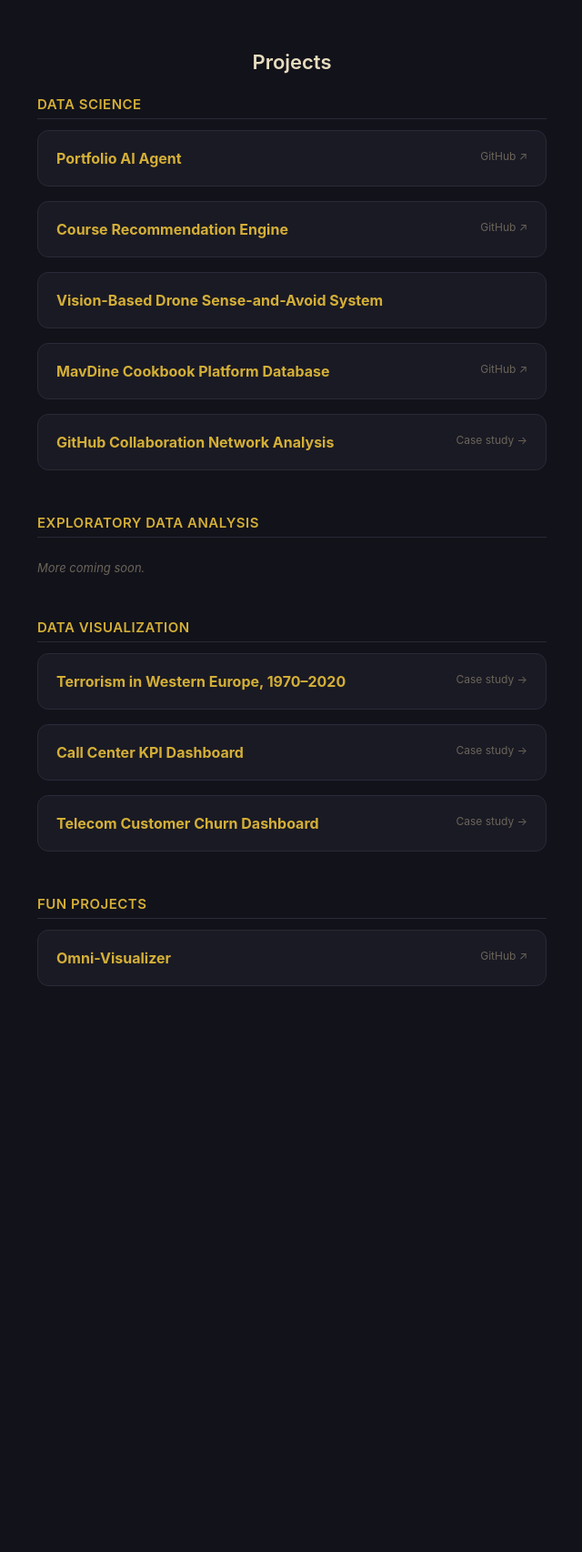
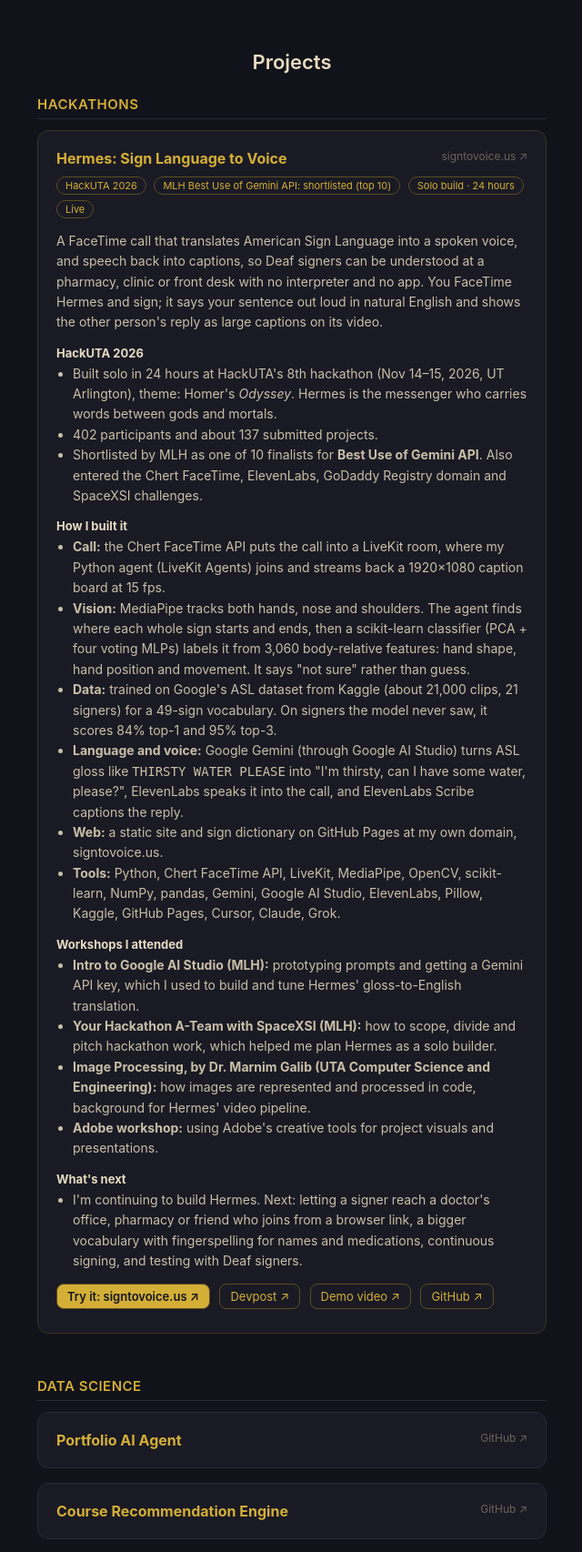
Before and after one commit to alimounim/portfolio-agent, a Flask app: page /projects in a window 1280 px wide. Shown: the part 58-1764 px from the top of the page at 91% size, without its empty margins (319-959 px from the left). Before the commit the page ends 1142 px from the top, so only its background shows below. Run offline with Flask 3, Linux system fonts and the light colour scheme.

Commit message:
Add Hermes, my HackUTA 2026 project, to the portfolio
A featured card on /projects links to signtovoice.us and covers the
event, the MLH Best Use of Gemini API shortlist, how Hermes was built,
the workshops I attended and what's next. The agent's bio gets the same
details.

Co-Authored-By: Claude Opus 5.5 <noreply@anthropic.com>

```diff
--- a/templates/projects.html
+++ b/templates/projects.html
@@ -74,6 +74,69 @@
         opacity: 1;
         margin-top: 10px;
     }
+    /* Featured card: always open, so it works on touch screens too */
+    .project-card.featured {
+        cursor: default;
+        border-color: #3a3424;
+    }
+    .project-card.featured p {
+        max-height: none;
+        opacity: 1;
+        margin-top: 10px;
+    }
+    .project-card.featured h3 a {
+        color: #d4af37;
+        text-decoration: none;
+    }
+    .project-card.featured h3 a:hover .repo-tag {
+        color: #d4af37;
+    }
+    .badge-row {
+        margin-top: 8px;
+    }
+    .badge {
+        display: inline-block;
+        font-size: 11px;
+        color: #d4af37;
+        border: 1px solid #5a4d22;
+        border-radius: 999px;
+        padding: 2px 9px;
+        margin: 0 4px 4px 0;
+    }
+    .feature-body h4 {
+        color: #e6dcc3;
+        font-size: 13px;
+        margin: 14px 0 4px;
+    }
+    .feature-body ul {
+        color: #c9bfa8;
+        font-size: 14px;
+        line-height: 1.6;
+        margin: 0;
+        padding-left: 18px;
+    }
+    .feature-links {
+        margin-top: 14px;
+    }
+    .feature-links a {
+        display: inline-block;
+        color: #d4af37;
+        font-size: 13px;
+        text-decoration: none;
+        border: 1px solid #5a4d22;
+        border-radius: 8px;
+        padding: 5px 11px;
+        margin: 0 6px 6px 0;
+        transition: background 0.2s ease;
+    }
+    .feature-links a:hover {
+        background: #2a2416;
+    }
+    .feature-links a.primary {
+        background: #d4af37;
+        color: #14141c;
+        font-weight: 600;
+    }
     .empty-note {
         width: 100%;
         max-width: 560px;
@@ -85,6 +148,53 @@
 </style>
 
 <h1 class="page-title">Projects</h1>
+
+<div class="section-title">Hackathons</div>
+
+<div class="project-card featured">
+    <h3><a href="https://signtovoice.us" target="_blank" rel="noopener">Hermes: Sign Language to Voice<span class="repo-tag">signtovoice.us ↗</span></a></h3>
+    <div class="badge-row">
+        <span class="badge">HackUTA 2026</span>
+        <span class="badge">MLH Best Use of Gemini API: shortlisted (top 10)</span>
+        <span class="badge">Solo build · 24 hours</span>
+        <span class="badge">Live</span>
+    </div>
+    <p>A FaceTime call that translates American Sign Language into a spoken voice, and speech back into captions, so Deaf signers can be understood at a pharmacy, clinic or front desk with no interpreter and no app. You FaceTime Hermes and sign; it says your sentence out loud in natural English and shows the other person's reply as large captions on its video.</p>
+    <div class="feature-body">
+        <h4>HackUTA 2026</h4>
+        <ul>
+            <li>Built solo in 24 hours at HackUTA's 8th hackathon (Nov 14–15, 2026, UT Arlington), theme: Homer's <em>Odyssey</em>. Hermes is the messenger who carries words between gods and mortals.</li>
+            <li>402 participants and about 137 submitted projects.</li>
+            <li>Shortlisted by MLH as one of 10 finalists for <strong>Best Use of Gemini API</strong>. Also entered the Chert FaceTime, ElevenLabs, GoDaddy Registry domain and SpaceXSI challenges.</li>
+        </ul>
+        <h4>How I built it</h4>
+        <ul>
+            <li><strong>Call:</strong> the Chert FaceTime API puts the call into a LiveKit room, where my Python agent (LiveKit Agents) joins and streams back a 1920×1080 caption board at 15 fps.</li>
+            <li><strong>Vision:</strong> MediaPipe tracks both hands, nose and shoulders. The agent finds where each whole sign starts and ends, then a scikit-learn classifier (PCA + four voting MLPs) labels it from 3,060 body-relative features: hand shape, hand position and movement. It says "not sure" rather than guess.</li>
+            <li><strong>Data:</strong> trained on Google's ASL dataset from Kaggle (about 21,000 clips, 21 signers) for a 49-sign vocabulary. On signers the model never saw, it scores 84% top-1 and 95% top-3.</li>
+            <li><strong>Language and voice:</strong> Google Gemini (through Google AI Studio) turns ASL gloss like <code>THIRSTY WATER PLEASE</code> into "I'm thirsty, can I have some water, please?", ElevenLabs speaks it into the call, and ElevenLabs Scribe captions the reply.</li>
+            <li><strong>Web:</strong> a static site and sign dictionary on GitHub Pages at my own domain, signtovoice.us.</li>
+            <li><strong>Tools:</strong> Python, Chert FaceTime API, LiveKit, MediaPipe, OpenCV, scikit-learn, NumPy, pandas, Gemini, Google AI Studio, ElevenLabs, Pillow, Kaggle, GitHub Pages, Cursor, Claude, Grok.</li>
+        </ul>
+        <h4>Workshops I attended</h4>
+        <ul>
+            <li><strong>Intro to Google AI Studio (MLH):</strong> prototyping prompts and getting a Gemini API key, which I used to build and tune Hermes' gloss-to-English translation.</li>
+            <li><strong>Your Hackathon A-Team with SpaceXSI (MLH):</strong> how to scope, divide and pitch hackathon work, which helped me plan Hermes as a solo builder.</li>
+            <li><strong>Image Processing, by Dr. Marnim Galib (UTA Computer Science and Engineering):</strong> how images are represented and processed in code, background for Hermes' video pipeline.</li>
+            <li><strong>Adobe workshop:</strong> using Adobe's creative tools for project visuals and presentations.</li>
+        </ul>
+        <h4>What's next</h4>
+        <ul>
+            <li>I'm continuing to build Hermes. Next: letting a signer reach a doctor's office, pharmacy or friend who joins from a browser link, a bigger vocabulary with fingerspelling for names and medications, continuous signing, and testing with Deaf signers.</li>
+        </ul>
+    </div>
+    <div class="feature-links">
+        <a class="primary" href="https://signtovoice.us" target="_blank" rel="noopener">Try it: signtovoice.us ↗</a>
+        <a href="https://devpost.com/software/hermes-03zgn7" target="_blank" rel="noopener">Devpost ↗</a>
+        <a href="https://www.youtube.com/watch?v=JPk8ASrmPnM" target="_blank" rel="noopener">Demo video ↗</a>
+        <a href="https://github.com/alimounim/Hermes" target="_blank" rel="noopener">GitHub ↗</a>
+    </div>
+</div>
 
 <div class="section-title">Data Science</div>
 
```
Also changed, not shown: about_ali.py (+9 -0 lines).
